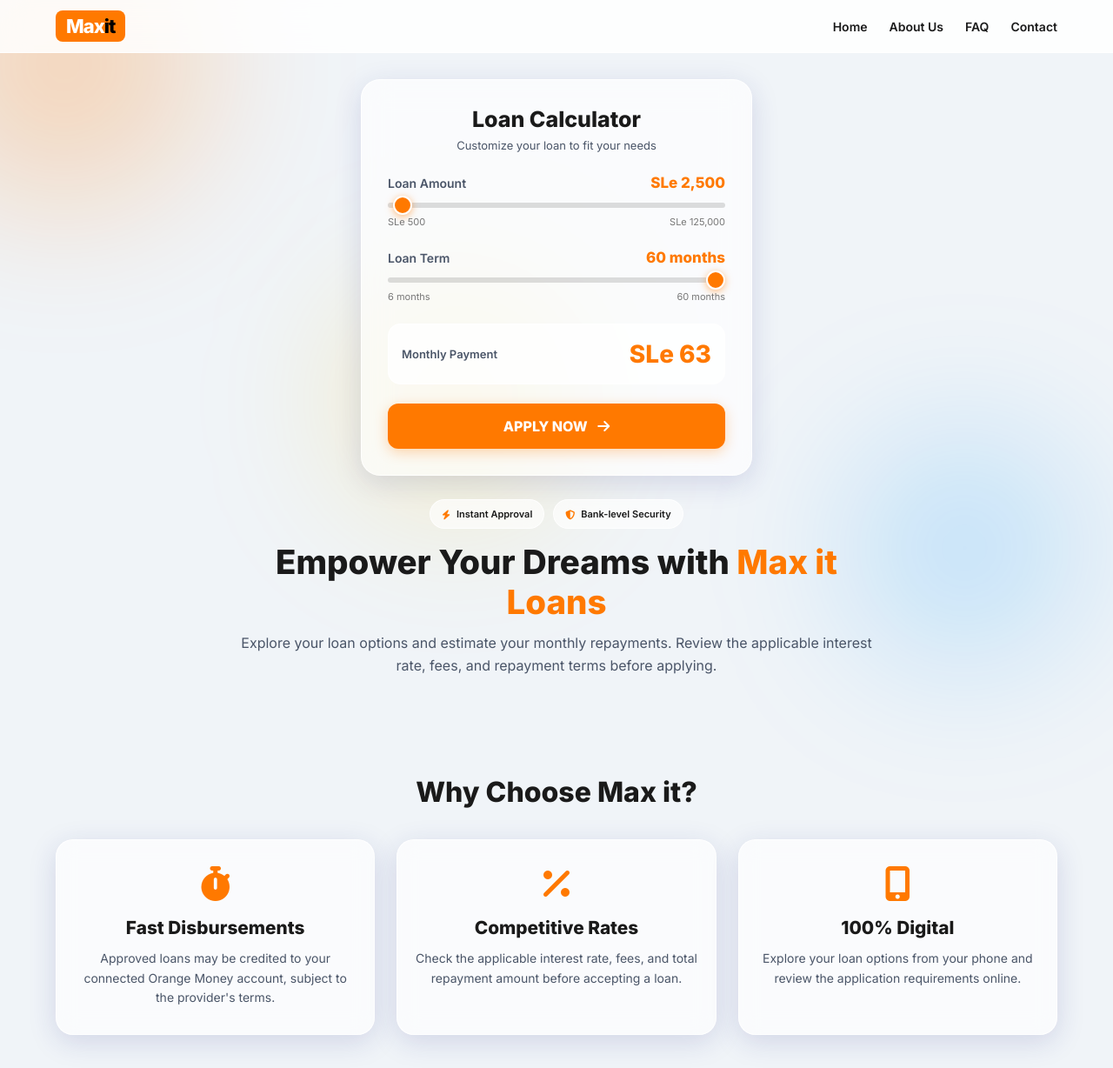
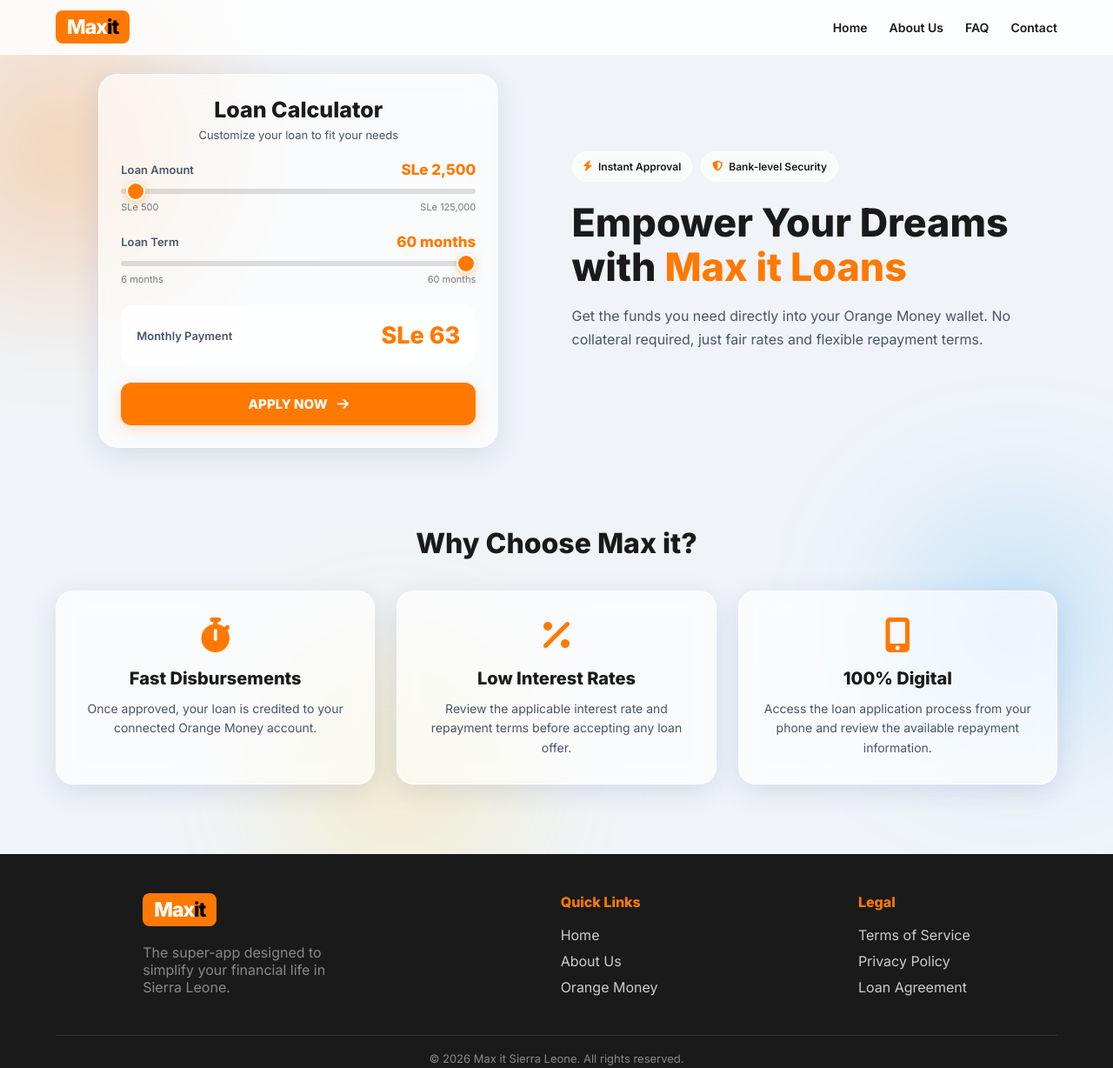
Before and after one commit to infinite1-code/Orange-max-it, a plain HTML site: page index.html in a window 1280 px wide. Shown: the top 1228 px of the page at 87% size. Drawn offline with Linux system fonts and the light colour scheme.

Commit message:
Update index.html

```diff
--- a/index.html
+++ b/index.html
@@ -1,12 +1,9 @@
-<!DOCTYPE html>
-<html lang="en">
+<!DOCTYPE html><html lang="en">
 <head>
     <meta charset="UTF-8">
     <meta name="viewport" content="width=device-width, initial-scale=1.0">
     <meta name="theme-color" content="#f0f4f8">
-    <title>Max it - Fast & Secure Loans</title>
-
-    <link href="https://fonts.googleapis.com/css2?family=Inter:wght@300;400;600;800&display=swap" rel="stylesheet">
+    <title>Max it - Fast & Secure Loans</title><link href="https://fonts.googleapis.com/css2?family=Inter:wght@300;400;600;800&display=swap" rel="stylesheet">
 <link rel="stylesheet" href="https://cdnjs.cloudflare.com/ajax/libs/font-awesome/6.4.0/css/all.min.css">
 
 <style>
@@ -17,7 +14,7 @@
         --text-gray: #4a5568;
         --glass-bg: rgba(255, 255, 255, 0.65);
         --glass-border: rgba(255, 255, 255, 0.8);
-            --glass-shadow: 0 8px 32px rgba(31, 38, 135, 0.15);
+        --glass-shadow: 0 8px 32px rgba(31, 38, 135, 0.12);
     }
 
     * {
@@ -39,10 +36,10 @@
         min-height: 100vh;
     }
 
-        /* Animated Background */
+    /* Animated background */
 
     .orb {
-            position: fixed;
+        position: absolute;
         border-radius: 50%;
         filter: blur(80px);
         z-index: -1;
@@ -54,7 +51,7 @@
         width: 300px;
         height: 300px;
         background: rgba(255, 121, 0, 0.25);
-            top: -100px;
+        top: 0;
         left: -100px;
     }
 
@@ -62,8 +59,8 @@
         width: 250px;
         height: 250px;
         background: rgba(0, 150, 255, 0.2);
-            bottom: 10%;
-            right: 5%;
+        top: 45%;
+        right: 0;
         animation-delay: -5s;
     }
 
@@ -71,8 +68,8 @@
         width: 250px;
         height: 250px;
         background: rgba(255, 200, 0, 0.2);
-            top: 40%;
-            left: 30%;
+        top: 60%;
+        left: 25%;
         animation-duration: 20s;
     }
 
@@ -82,11 +79,11 @@
         }
 
         50% {
-                transform: translate(30px, 30px) scale(1.1);
+            transform: translate(25px, 30px) scale(1.05);
         }
 
         100% {
-                transform: translate(-20px, 50px) scale(0.9);
+            transform: translate(-20px, 40px) scale(0.95);
         }
     }
 
@@ -97,7 +94,7 @@
         justify-content: space-between;
         align-items: center;
         padding: 12px 5%;
-            background: rgba(255, 255, 255, 0.85);
+        background: rgba(255, 255, 255, 0.8);
         backdrop-filter: blur(16px);
         -webkit-backdrop-filter: blur(16px);
         border-bottom: 1px solid var(--glass-border);
@@ -108,9 +105,9 @@
 
     .logo {
         background-color: var(--orange);
-            padding: 5px 12px;
+        padding: 5px 13px;
         border-radius: 8px;
-            font-size: 22px;
+        font-size: 23px;
         font-weight: 800;
         letter-spacing: -1px;
         display: inline-block;
@@ -141,26 +138,77 @@
         color: var(--orange);
     }
 
-        /* Main Section: Calculator First */
+    /* Main area: calculator first */
 
     .hero {
-            display: flex;
-            flex-direction: column;
+        display: grid;
+        grid-template-columns: minmax(0, 1fr) minmax(0, 1fr);
+        grid-template-areas: "calculator content";
         align-items: center;
-            justify-content: flex-start;
-            padding: 16px 4% 40px;
-            gap: 22px;
+        gap: 35px;
+        padding: 22px 5% 35px;
         min-height: auto;
+        max-width: 1400px;
+        margin: 0 auto;
     }
 
-        /* Calculator appears first */
-
     .calculator-wrapper {
-            order: 1;
-            width: 100%;
+        grid-area: calculator;
         display: flex;
         justify-content: center;
+        align-items: flex-start;
+        min-width: 0;
+        width: 100%;
     }
+
+    .hero-content {
+        grid-area: content;
+        min-width: 0;
+    }
+
+    .hero-content h1 {
+        font-size: clamp(2rem, 3.5vw, 3.2rem);
+        line-height: 1.15;
+        margin-bottom: 16px;
+    }
+
+    .hero-content h1 span {
+        color: var(--orange);
+    }
+
+    .hero-content p {
+        font-size: 1rem;
+        color: var(--text-gray);
+        margin-bottom: 22px;
+        line-height: 1.7;
+    }
+
+    .badges {
+        display: flex;
+        gap: 10px;
+        margin-bottom: 22px;
+        flex-wrap: wrap;
+    }
+
+    .badge {
+        background: var(--glass-bg);
+        backdrop-filter: blur(10px);
+        -webkit-backdrop-filter: blur(10px);
+        padding: 9px 12px;
+        border-radius: 50px;
+        border: 1px solid var(--glass-border);
+        font-size: 12px;
+        font-weight: 600;
+        display: flex;
+        align-items: center;
+        gap: 7px;
+    }
+
+    .badge i {
+        color: var(--orange);
+    }
+
+    /* Calculator card */
 
     .glass-card {
         background: var(--glass-bg);
@@ -170,24 +218,23 @@
         -webkit-backdrop-filter: blur(16px);
         border: 1px solid var(--glass-border);
         width: 100%;
-            max-width: 450px;
-            padding: 24px 22px;
-            transition: transform 0.3s ease;
+        max-width: 460px;
+        padding: 25px 25px;
+        transition: box-shadow 0.3s ease;
     }
 
     .glass-card:hover {
-            transform: translateY(-2px);
+        box-shadow: 0 12px 36px rgba(31, 38, 135, 0.16);
     }
 
     .calc-header {
         text-align: center;
-            margin-bottom: 25px;
+        margin-bottom: 22px;
     }
 
     .calc-header h2 {
         font-size: 25px;
-            margin-bottom: 7px;
-            font-weight: 800;
+        margin-bottom: 6px;
     }
 
     .calc-header p {
@@ -196,19 +243,19 @@
     }
 
     .input-group {
-            margin-bottom: 24px;
+        margin-bottom: 23px;
     }
 
     .label-row {
         display: flex;
         justify-content: space-between;
         align-items: center;
-            margin-bottom: 13px;
         gap: 10px;
+        margin-bottom: 12px;
     }
 
     .label-row label {
-            font-size: 14px;
+        font-size: 13px;
         font-weight: 600;
         color: var(--text-gray);
     }
@@ -220,15 +267,16 @@
         white-space: nowrap;
     }
 
-        input[type=range] {
+    input[type="range"] {
         -webkit-appearance: none;
         appearance: none;
         width: 100%;
         background: transparent;
         display: block;
+        touch-action: pan-y;
     }
 
-        input[type=range]::-webkit-slider-thumb {
+    input[type="range"]::-webkit-slider-thumb {
         -webkit-appearance: none;
         appearance: none;
         height: 22px;
@@ -237,19 +285,11 @@
         background: var(--orange);
         cursor: pointer;
         margin-top: -8px;
-            box-shadow: 0 2px 8px rgba(255, 121, 0, 0.5);
+        box-shadow: 0 2px 8px rgba(255, 121, 0, 0.4);
         border: 2px solid white;
     }
 
-        input[type=range]::-webkit-slider-runnable-track {
-            width: 100%;
-            height: 6px;
-            cursor: pointer;
-            background: rgba(0, 0, 0, 0.13);
-            border-radius: 4px;
-        }
-
-        input[type=range]::-moz-range-thumb {
+    input[type="range"]::-moz-range-thumb {
         height: 18px;
         width: 18px;
         border-radius: 50%;
@@ -258,9 +298,19 @@
         border: 2px solid white;
     }
 
-        input[type=range]::-moz-range-track {
+    input[type="range"]::-webkit-slider-runnable-track {
+        width: 100%;
         height: 6px;
-            background: rgba(0, 0, 0, 0.13);
+        cursor: pointer;
+        background: rgba(0, 0, 0, 0.12);
+        border-radius: 4px;
+    }
+
+    input[type="range"]::-moz-range-track {
+        width: 100%;
+        height: 6px;
+        cursor: pointer;
+        background: rgba(0, 0, 0, 0.12);
         border-radius: 4px;
     }
 
@@ -269,18 +319,18 @@
         justify-content: space-between;
         font-size: 11px;
         color: #777;
-            margin-top: 9px;
+        margin-top: 8px;
     }
 
     .result-box {
         background: rgba(255, 255, 255, 0.8);
         border-radius: 14px;
-            padding: 17px 15px;
+        padding: 17px;
         display: flex;
         justify-content: space-between;
         align-items: center;
         gap: 10px;
-            margin-bottom: 22px;
+        margin-bottom: 20px;
         border: 1px solid white;
     }
 
@@ -291,7 +341,7 @@
     }
 
     .result-box .monthly-payment {
-            font-size: clamp(21px, 5vw, 28px);
+        font-size: clamp(21px, 4vw, 27px);
         color: var(--orange);
         font-weight: 800;
         white-space: nowrap;
@@ -302,74 +352,22 @@
         background-color: var(--orange);
         color: white;
         border: none;
-            padding: 16px;
+        padding: 15px;
         border-radius: 12px;
-            font-size: 16px;
+        font-size: 15px;
         font-weight: 800;
         cursor: pointer;
         transition: all 0.3s ease;
-            box-shadow: 0 4px 15px rgba(255, 121, 0, 0.3);
+        box-shadow: 0 4px 15px rgba(255, 121, 0, 0.25);
     }
 
     .btn-apply:hover {
         background-color: var(--orange-hover);
-            box-shadow: 0 6px 20px rgba(255, 121, 0, 0.4);
+        box-shadow: 0 6px 20px rgba(255, 121, 0, 0.35);
         transform: translateY(-2px);
     }
 
-        /* Promotional Content: Below Calculator */
-
-        .hero-content {
-            order: 2;
-            width: 100%;
-            max-width: 750px;
-            text-align: center;
-            padding: 5px 5px 0;
-        }
-
-        .hero-content h1 {
-            font-size: 2rem;
-            line-height: 1.2;
-            margin-bottom: 12px;
-        }
-
-        .hero-content h1 span {
-            color: var(--orange);
-        }
-
-        .hero-content p {
-            font-size: 14px;
-            color: var(--text-gray);
-            margin-bottom: 18px;
-            line-height: 1.6;
-        }
-
-        .badges {
-            display: flex;
-            justify-content: center;
-            flex-wrap: wrap;
-            gap: 10px;
-            margin-bottom: 15px;
-        }
-
-        .badge {
-            background: rgba(255, 255, 255, 0.65);
-            backdrop-filter: blur(10px);
-            padding: 9px 13px;
-            border-radius: 50px;
-            border: 1px solid var(--glass-border);
-            font-weight: 600;
-            font-size: 11px;
-            display: flex;
-            align-items: center;
-            gap: 7px;
-        }
-
-        .badge i {
-            color: var(--orange);
-        }
-
-        /* About Section */
+    /* About section */
 
     .about {
         padding: 55px 5%;
@@ -383,7 +381,7 @@
 
     .features-grid {
         display: grid;
-            grid-template-columns: repeat(auto-fit, minmax(230px, 1fr));
+        grid-template-columns: repeat(auto-fit, minmax(220px, 1fr));
         gap: 25px;
         max-width: 1200px;
         margin: 0 auto;
@@ -394,13 +392,14 @@
         border-radius: 20px;
         padding: 30px 20px;
         backdrop-filter: blur(12px);
+        -webkit-backdrop-filter: blur(12px);
         border: 1px solid var(--glass-border);
         box-shadow: var(--glass-shadow);
         transition: transform 0.3s ease;
     }
 
     .feature-card:hover {
-            transform: translateY(-5px);
+        transform: translateY(-6px);
     }
 
     .feature-card i {
@@ -410,7 +409,7 @@
     }
 
     .feature-card h3 {
-            font-size: 1.3rem;
+        font-size: 1.25rem;
         margin-bottom: 12px;
     }
 
@@ -450,7 +449,6 @@
         display: block;
         margin-bottom: 10px;
         transition: color 0.3s;
-            font-size: 14px;
     }
 
     .footer-col a:hover {
@@ -461,81 +459,178 @@
         border-top: 1px solid #333;
         padding-top: 18px;
         color: #888;
-            font-size: 12px;
+        font-size: 13px;
     }
 
-        /* Larger Screens */
+    /* Mobile layout */
 
-        @media (min-width: 900px) {
-            .hero {
-                padding-top: 30px;
-            }
-
-            .glass-card {
-                padding: 30px;
-            }
-
-            .hero-content h1 {
-                font-size: 2.4rem;
-            }
-
-            .hero-content p {
-                font-size: 16px;
-            }
-        }
-
-        /* Small Phones */
-
-        @media (max-width: 380px) {
+    @media (max-width: 768px) {
         nav {
             padding: 10px 4%;
         }
 
         .logo {
-                font-size: 20px;
+            font-size: 21px;
+        }
+
+        .nav-links {
+            display: none;
         }
 
         .hero {
-                padding: 12px 3% 30px;
+            display: flex;
+            flex-direction: column;
+            gap: 18px;
+            padding: 12px 4% 25px;
+            align-items: stretch;
+        }
+
+        /* Calculator is always first on mobile */
+
+        .calculator-wrapper {
+            order: 1;
+            width: 100%;
+        }
+
+        .hero-content {
+            order: 2;
+            width: 100%;
+            text-align: center;
+            padding: 10px 5px 0;
         }
 
         .glass-card {
-                padding: 20px 15px;
+            max-width: 480px;
+            padding: 20px 18px;
+            margin: 0 auto;
             border-radius: 18px;
         }
 
+        .calc-header {
+            margin-bottom: 19px;
+        }
+
         .calc-header h2 {
-                font-size: 22px;
+            font-size: 23px;
+        }
+
+        .input-group {
+            margin-bottom: 20px;
+        }
+
+        .result-box {
+            padding: 14px;
+            margin-bottom: 16px;
+        }
+
+        .btn-apply {
+            padding: 14px;
+        }
+
+        .hero-content h1 {
+            font-size: 2rem;
+        }
+
+        .hero-content p {
+            font-size: 14px;
+        }
+
+        .badges {
+            justify-content: center;
+            margin-bottom: 18px;
+        }
+
+        .badge {
+            padding: 8px 10px;
+            font-size: 11px;
+        }
+
+        .about {
+            padding: 35px 4%;
+        }
+
+        .about h2 {
+            font-size: 1.7rem;
+            margin-bottom: 25px;
+        }
+
+        .features-grid {
+            gap: 16px;
+        }
+
+        .feature-card {
+            padding: 25px 18px;
+        }
+
+        footer {
+            padding: 35px 5% 18px;
+        }
+
+        .footer-content {
+            justify-content: flex-start;
+            text-align: center;
+        }
+
+        .footer-col {
+            width: 100%;
+        }
+
+        .footer-col .logo {
+            margin-left: auto;
+            margin-right: auto;
+        }
+
+        .footer-col p {
+            margin-left: auto;
+            margin-right: auto;
+        }
+    }
+
+    /* Very small phones */
+
+    @media (max-width: 360px) {
+        .glass-card {
+            padding: 18px 13px;
+        }
+
+        .calc-header h2 {
+            font-size: 21px;
+        }
+
+        .label-row label {
+            font-size: 12px;
         }
 
         .label-row span {
             font-size: 15px;
         }
 
-            .result-box {
-                padding: 15px 12px;
-            }
-
         .result-box label {
             font-size: 12px;
         }
 
-            .hero-content h1 {
-                font-size: 1.7rem;
+        .result-box .monthly-payment {
+            font-size: 20px;
+        }
+
+        .badge {
+            font-size: 10px;
         }
     }
 
-        @media (max-width: 768px) {
-            .nav-links {
-                display: none;
+    @media (prefers-reduced-motion: reduce) {
+        *,
+        *::before,
+        *::after {
+            animation-duration: 0.01ms !important;
+            animation-iteration-count: 1 !important;
+            scroll-behavior: auto !important;
+            transition-duration: 0.01ms !important;
         }
     }
 </style>
-</head>
 
-<body>
-
-    <div class="orb orb-1"></div>
+</head><body><div class="orb orb-1"></div>
 <div class="orb orb-2"></div>
 <div class="orb orb-3"></div>
 
@@ -554,8 +649,7 @@
 
 <section class="hero" id="home">
 
-        <!-- Calculator is now the first main element -->
-
+    <!-- CALCULATOR FIRST -->
     <div class="calculator-wrapper">
         <div class="glass-card">
 
@@ -577,6 +671,7 @@
                     max="125000"
                     step="100"
                     value="2500"
+                    aria-label="Loan amount"
                 >
 
                 <div class="slider-limits">
@@ -598,6 +693,7 @@
                     max="60"
                     step="1"
                     value="60"
+                    aria-label="Loan term in months"
                 >
 
                 <div class="slider-limits">
@@ -611,7 +707,7 @@
                 <div class="monthly-payment" id="payment-display">SLe 63</div>
             </div>
 
-                <button class="btn-apply" id="apply-btn">
+            <button class="btn-apply" id="apply-btn" type="button">
                 APPLY NOW
                 <i class="fa-solid fa-arrow-right" style="margin-left: 8px;"></i>
             </button>
@@ -619,8 +715,7 @@
         </div>
     </div>
 
-        <!-- Promotional information now appears below the calculator -->
-
+    <!-- PROMOTIONAL CONTENT AFTER THE CALCULATOR -->
     <div class="hero-content">
 
         <div class="badges">
@@ -635,15 +730,11 @@
             </div>
         </div>
 
-            <h1>
-                Empower Your Dreams with
-                <span>Max it Loans</span>
-            </h1>
+        <h1>Empower Your Dreams with <span>Max it Loans</span></h1>
 
         <p>
-                Explore your loan options and estimate your monthly repayments.
-                Review the applicable interest rate, fees, and repayment terms
-                before applying.
+            Get the funds you need directly into your Orange Money wallet.
+            No collateral required, just fair rates and flexible repayment terms.
         </p>
 
     </div>
@@ -660,17 +751,17 @@
             <i class="fa-solid fa-stopwatch"></i>
             <h3>Fast Disbursements</h3>
             <p>
-                    Approved loans may be credited to your connected Orange
-                    Money account, subject to the provider's terms.
+                Once approved, your loan is credited to your connected
+                Orange Money account.
             </p>
         </div>
 
         <div class="feature-card">
             <i class="fa-solid fa-percent"></i>
-                <h3>Competitive Rates</h3>
+            <h3>Low Interest Rates</h3>
             <p>
-                    Check the applicable interest rate, fees, and total
-                    repayment amount before accepting a loan.
+                Review the applicable interest rate and repayment terms
+                before accepting any loan offer.
             </p>
         </div>
 
@@ -678,8 +769,8 @@
             <i class="fa-solid fa-mobile-screen-button"></i>
             <h3>100% Digital</h3>
             <p>
-                    Explore your loan options from your phone and review
-                    the application requirements online.
+                Access the loan application process from your phone
+                and review the available repayment information.
             </p>
         </div>
 
@@ -696,9 +787,9 @@
                 <span class="max">Max</span><span class="it">it</span>
             </div>
 
-                <p style="color: #aaa; max-width: 250px; line-height: 1.6;">
-                    A digital platform for exploring loan options in
-                    Sierra Leone.
+            <p style="color: #888; max-width: 250px;">
+                The super-app designed to simplify your financial life
+                in Sierra Leone.
             </p>
         </div>
 
@@ -711,9 +802,9 @@
 
         <div class="footer-col">
             <h4>Legal</h4>
-                <a href="#">Terms of Service</a>
-                <a href="#">Privacy Policy</a>
-                <a href="#">Loan Agreement</a>
+            <a href="#terms">Terms of Service</a>
+            <a href="#privacy">Privacy Policy</a>
+            <a href="#agreement">Loan Agreement</a>
         </div>
 
     </div>
@@ -739,15 +830,17 @@
         const months = Number(termSlider.value);
         const monthlyRate = ANNUAL_INTEREST_RATE / 12;
 
-            const emi = monthlyRate === 0
-                ? principal / months
-                : (
-                    principal *
-                    monthlyRate *
-                    Math.pow(1 + monthlyRate, months)
-                ) / (
-                    Math.pow(1 + monthlyRate, months) - 1
-                );
+        let emi;
+
+        if (monthlyRate === 0) {
+            emi = principal / months;
+        } else {
+            const factor = Math.pow(1 + monthlyRate, months);
+
+            emi = (
+                principal * monthlyRate * factor
+            ) / (factor - 1);
+        }
 
         amountDisplay.textContent =
             'SLe ' + principal.toLocaleString('en-US');
@@ -759,4 +852,15 @@
             'SLe ' + Math.round(emi).toLocaleString('en-US');
     }
 
-        amountSlider.addEventListener('
+    amountSlider.addEventListener('input', calculateEMI);
+    termSlider.addEventListener('input', calculateEMI);
+
+    calculateEMI();
+
+    applyBtn.addEventListener('click', function () {
+        window.location.href = 'apply.html';
+    });
+</script>
+
+</body>
+    </html>
```
Lines whose indentation alone changed are shown as unchanged.
